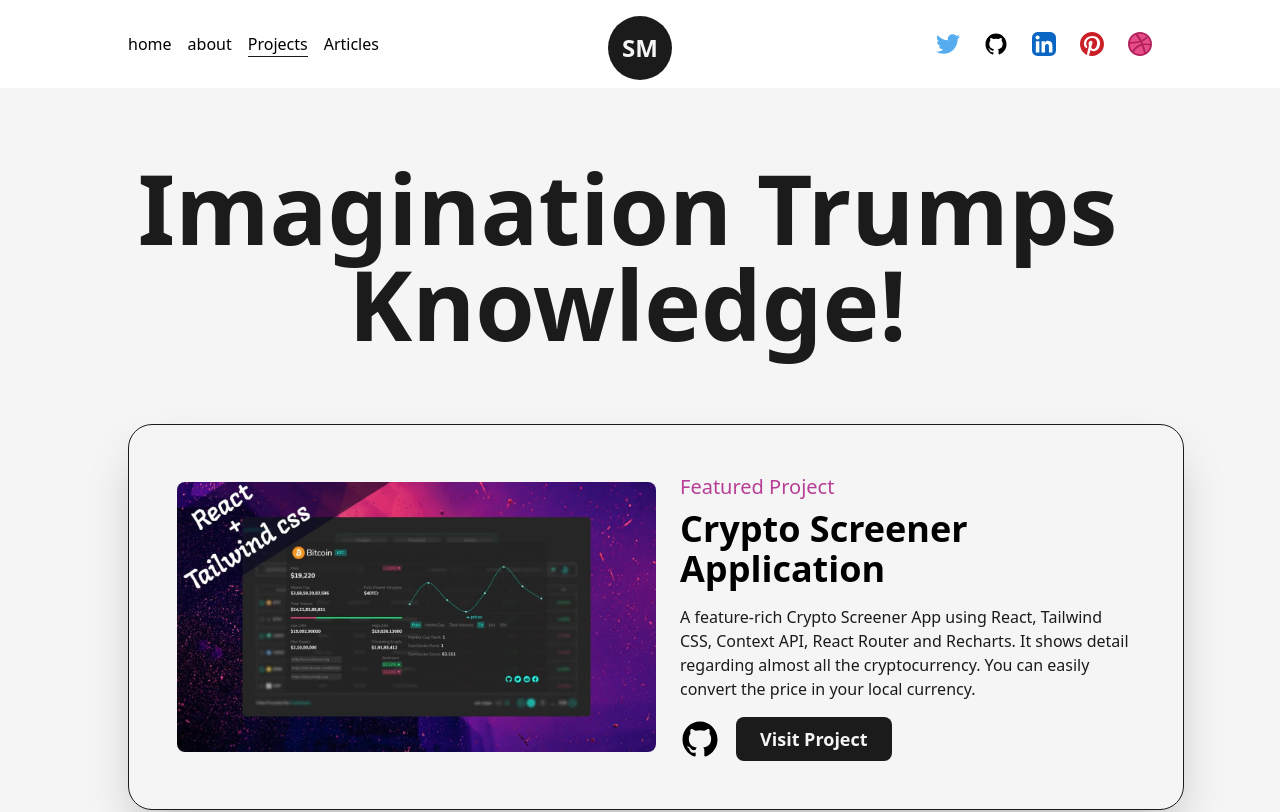
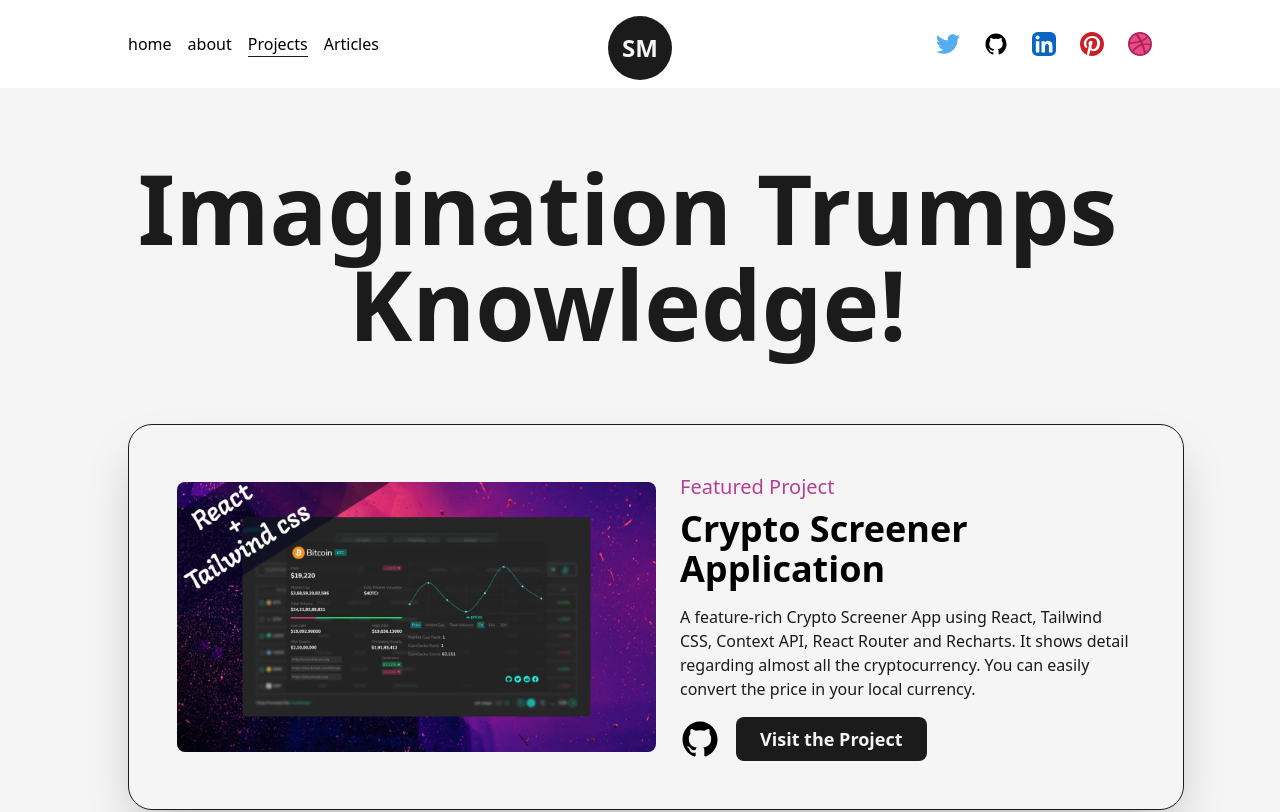
Before and after one commit to sebapch/portfolio3, a Next.js app: page /projects in a window 1280 px wide. Shown: the top 812 px of the page. Built offline with nearby package versions, Linux system fonts and the light colour scheme.

Commit message:
small fixes design

```diff
--- a/src/app/projects/page.jsx
+++ b/src/app/projects/page.jsx
@@ -29,7 +29,7 @@ const FeaturedProject = ({ type, title, summary, img, link, github }) => {
             <GithubIcon />
           </Link>
           <Link href={link} target="_blank" className="ml-4 rounded-lg bg-dark text-light p-2 px-6 text-lg font-semibold">
-            Visit Project
+            Visit the Project
           </Link>
         </div>
       </div>
```
